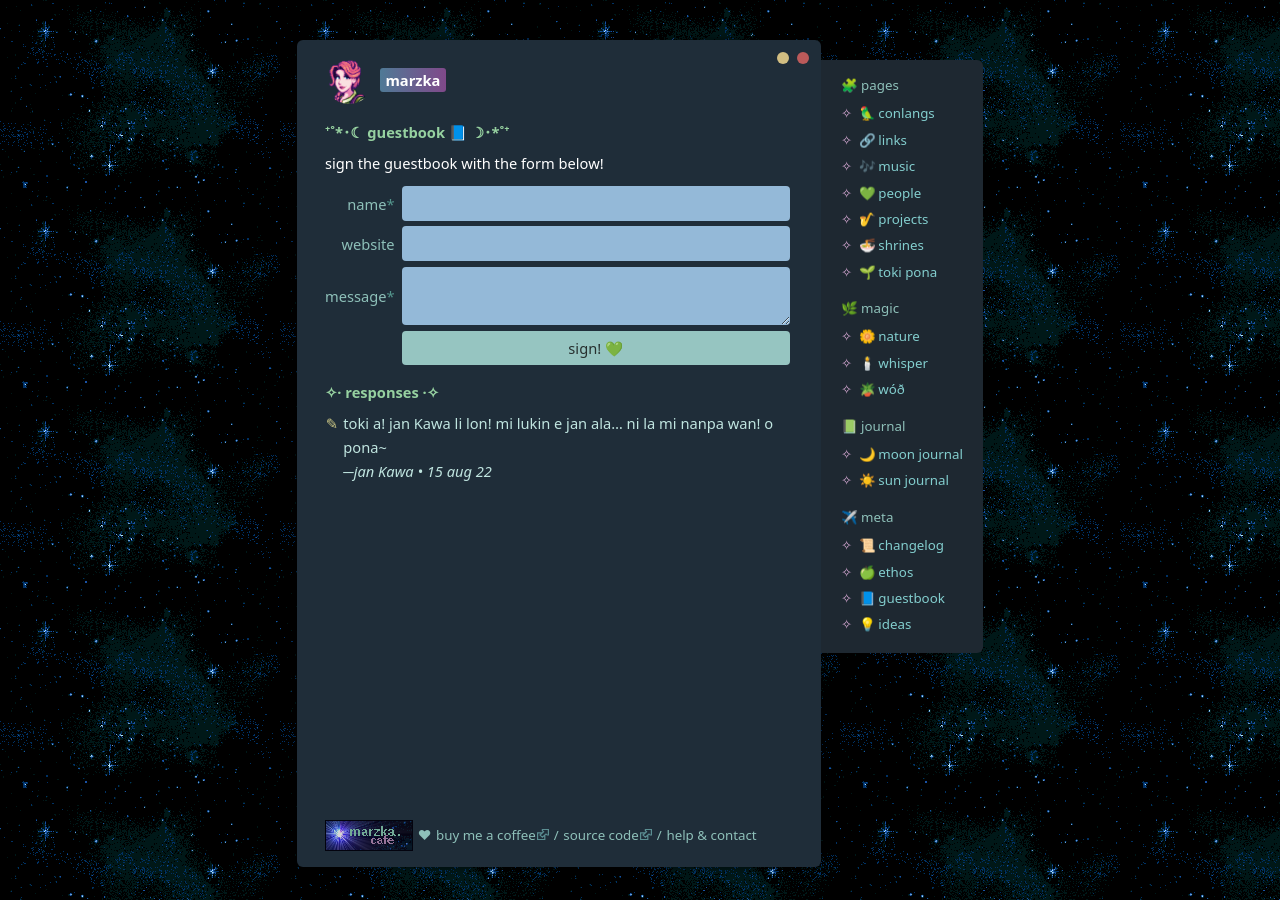
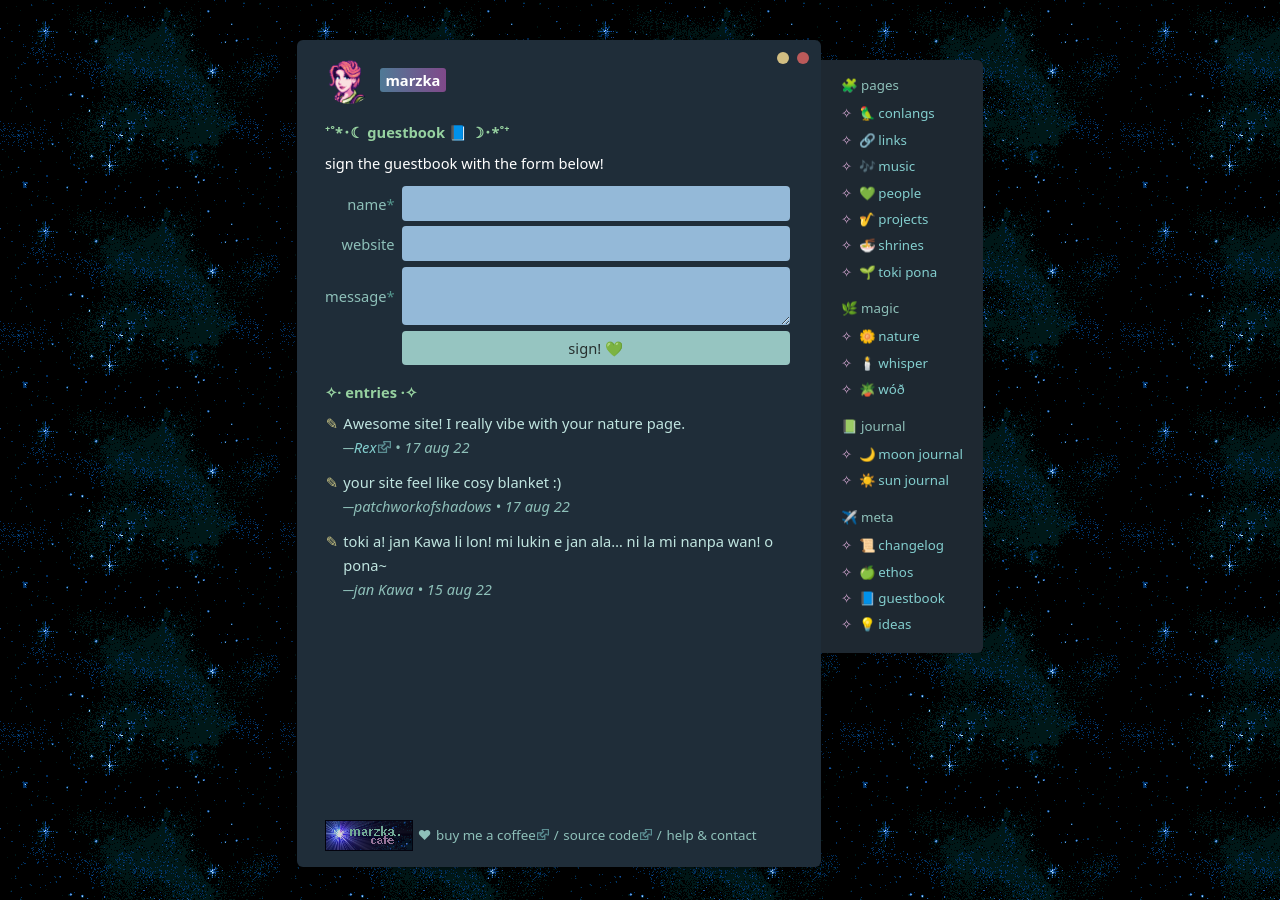
Before and after one commit to m5ka/maria.town, a Jekyll site: the page built from _pages/guestbook.md, in a window 1280 px wide. Built offline with Jekyll 4.4.1, drawn with Linux system fonts in a browser that asks for light colours; Markdown is read by kramdown in place of the engine named in the settings.

Commit message:
📘 update guestbook

```diff
--- a/_pages/guestbook.md
+++ b/_pages/guestbook.md
@@ -20,6 +20,12 @@ sign the guestbook with the form below!
 </form>
 </div>
 
-## responses
+## entries
+> Awesome site! I really vibe with your nature page.<br>
+> <span class="subtle">_─[Rex](https://the64thsanctum.net/) • 17 aug 22_</span>
+
+> your site feel like cosy blanket :)<br>
+> <span class="subtle">_─patchworkofshadows • 17 aug 22_</span>
+
 > toki a! jan Kawa li lon! mi lukin e jan ala… ni la mi nanpa wan! o pona~<br>
-> _─jan Kawa • 15 aug 22_
+> <span class="subtle">_─jan Kawa • 15 aug 22_</span>
--- a/_sass/layout.sass
+++ b/_sass/layout.sass
@@ -25,6 +25,7 @@
     grid-template-columns: repeat(3, 1fr)
     row-gap: .25rem
     column-gap: .5rem
+    margin-bottom: .75em
 
     @include desktop
         grid-template-columns: repeat(4, 1fr)
```
